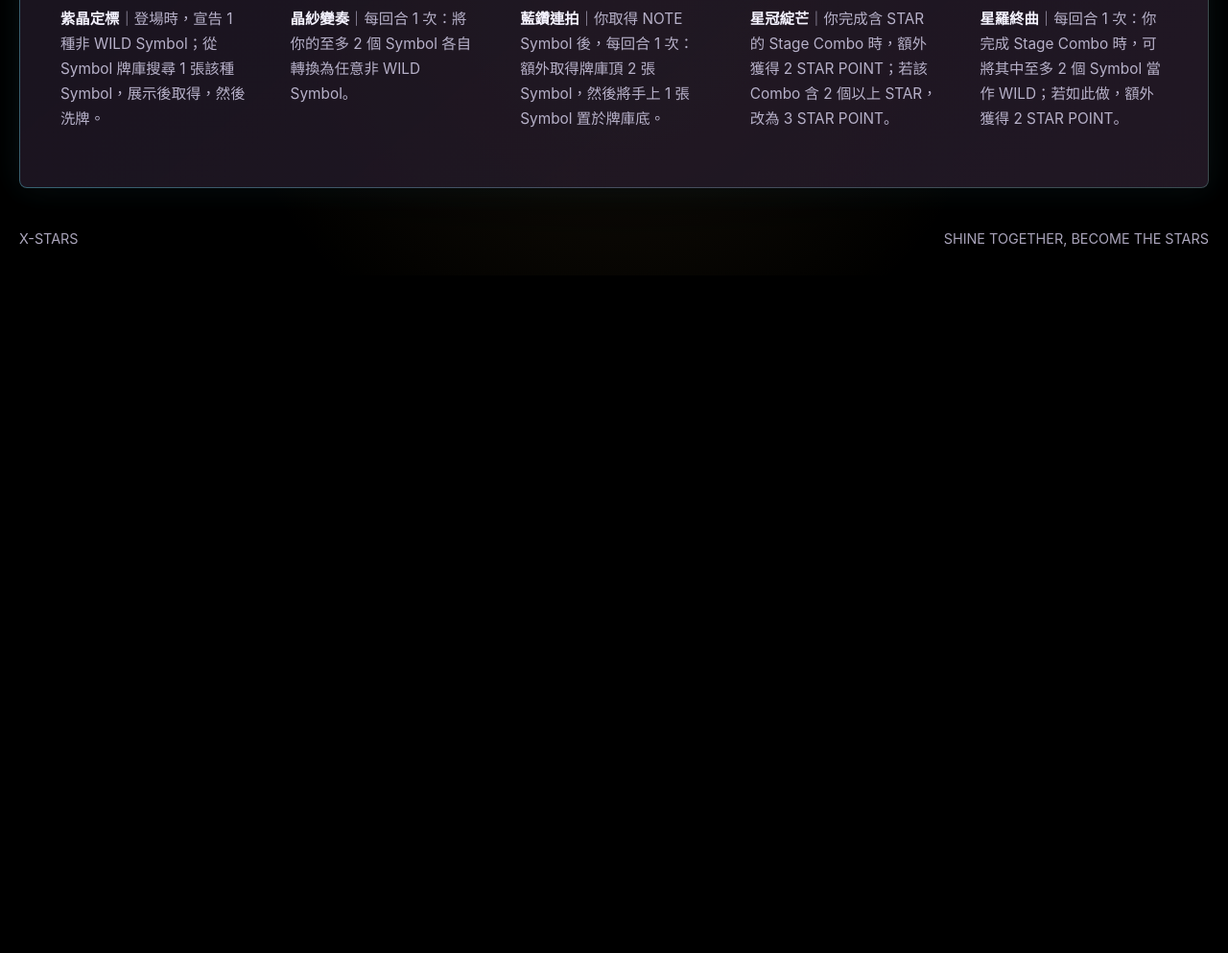
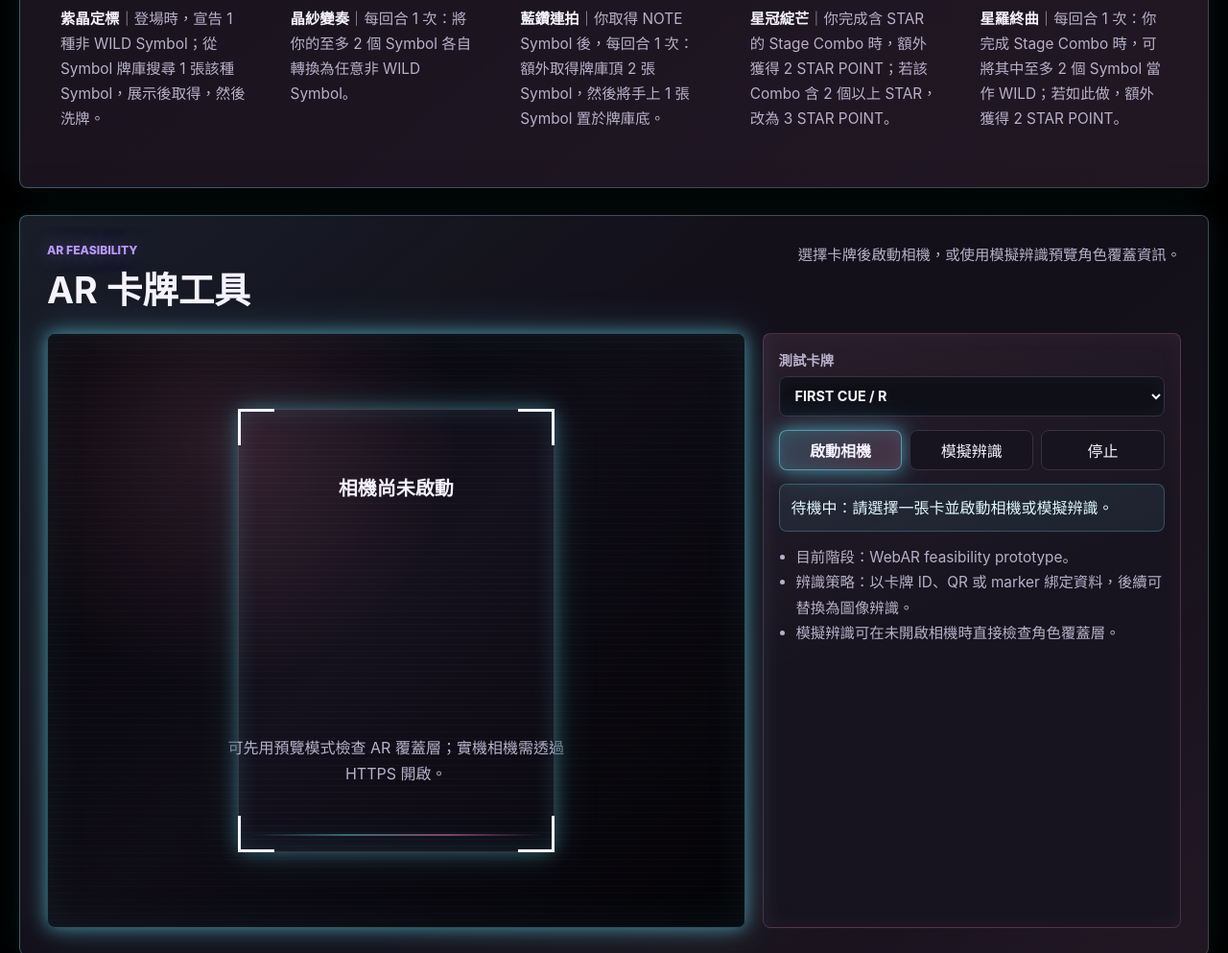
Before and after one commit to y4sg47sjsy-byte/card-game-main, a plain HTML site: page dist/index.html in a window 1280 px wide. Shown: the part 5623-6616 px from the top of the page at 96% size. Before the commit the page ends 5910 px from the top, so only its background shows below. Drawn offline with Linux system fonts and the light colour scheme.

Commit message:
Restore AR tool on homepage

```diff
--- a/dist/app.js
+++ b/dist/app.js
@@ -435,12 +435,22 @@ function bindEvents() {
     if (button) openDetail(button.dataset.cardId);
   });
   closeDetail.addEventListener("click", () => detailDialog.close());
+  startAr.addEventListener("click", startCamera);
+  simulateScan.addEventListener("click", () => {
+    renderArOverlay(selectedArCard(), arStream ? "camera" : "preview");
+  });
+  stopAr.addEventListener("click", stopCamera);
+  arCardSelect.addEventListener("change", () => {
+    clearArOverlay();
+    setArStatus(`已選擇 ${selectedArCard().title}，等待掃描。`);
+  });
 }
 
 function init() {
   fillSelect(seriesFilter, uniqueOptions("series"));
   fillSelect(typeFilter, uniqueOptions("type"));
   fillSelect(rarityFilter, uniqueOptions("rarity"));
+  fillArCardSelect();
   renderCards();
   bindEvents();
 }
--- a/dist/index.html
+++ b/dist/index.html
@@ -75,6 +75,48 @@
         <div class="card-grid" id="cardGrid"></div>
       </section>
 
+      <section class="ar-lab" id="ar-lab" aria-labelledby="ar-title">
+        <div class="section-heading">
+          <div>
+            <p class="section-kicker">AR Feasibility</p>
+            <h2 id="ar-title">AR 卡牌工具</h2>
+          </div>
+          <p>選擇卡牌後啟動相機，或使用模擬辨識預覽角色覆蓋資訊。</p>
+        </div>
+
+        <div class="ar-workbench">
+          <div class="ar-viewer" aria-label="AR 相機預覽">
+            <video id="arCamera" playsinline muted></video>
+            <div class="ar-camera-fallback" id="arFallback">
+              <strong>相機尚未啟動</strong>
+              <span>可先用預覽模式檢查 AR 覆蓋層；實機相機需透過 HTTPS 開啟。</span>
+            </div>
+            <div class="scan-frame" aria-hidden="true">
+              <span></span><span></span><span></span><span></span>
+            </div>
+            <div class="ar-overlay" id="arOverlay"></div>
+          </div>
+
+          <div class="ar-control-panel">
+            <label>
+              測試卡牌
+              <select id="arCardSelect"></select>
+            </label>
+            <div class="ar-actions">
+              <button class="primary-button" id="startAr" type="button">啟動相機</button>
+              <button class="ghost-button" id="simulateScan" type="button">模擬辨識</button>
+              <button class="ghost-button" id="stopAr" type="button">停止</button>
+            </div>
+            <div class="ar-status" id="arStatus" role="status">待機中：請選擇一張卡並啟動相機或模擬辨識。</div>
+            <ul class="ar-checklist">
+              <li>目前階段：WebAR feasibility prototype。</li>
+              <li>辨識策略：以卡牌 ID、QR 或 marker 綁定資料，後續可替換為圖像辨識。</li>
+              <li>模擬辨識可在未開啟相機時直接檢查角色覆蓋層。</li>
+            </ul>
+          </div>
+        </div>
+      </section>
+
     </main>
 
     <dialog class="detail-dialog" id="detailDialog">
```
Also changed, not shown: site/app.js (+10 -0 lines), site/index.html (+42 -0 lines).
